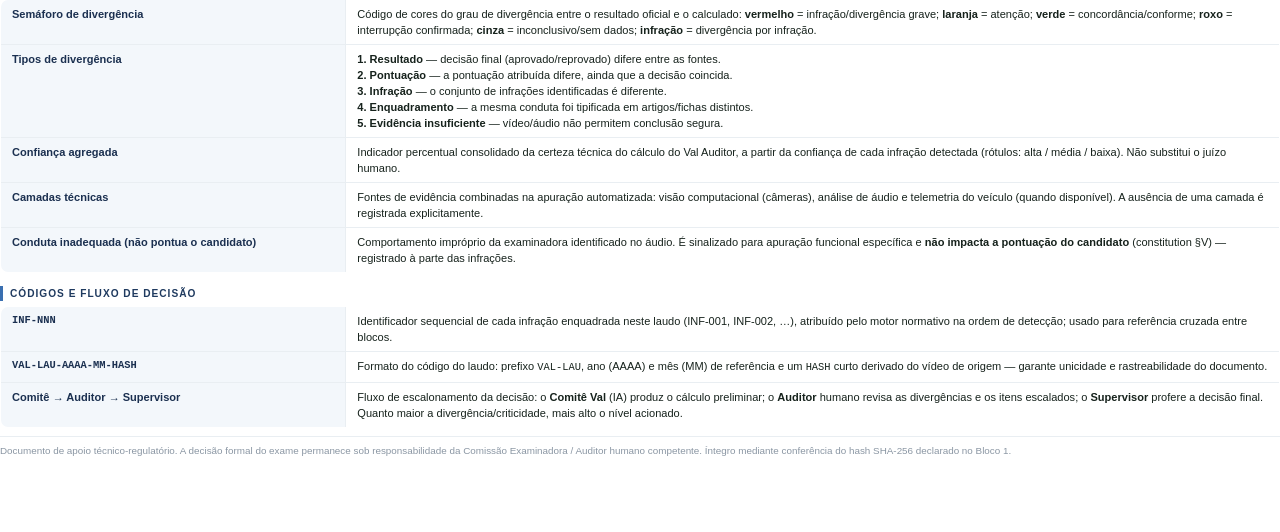
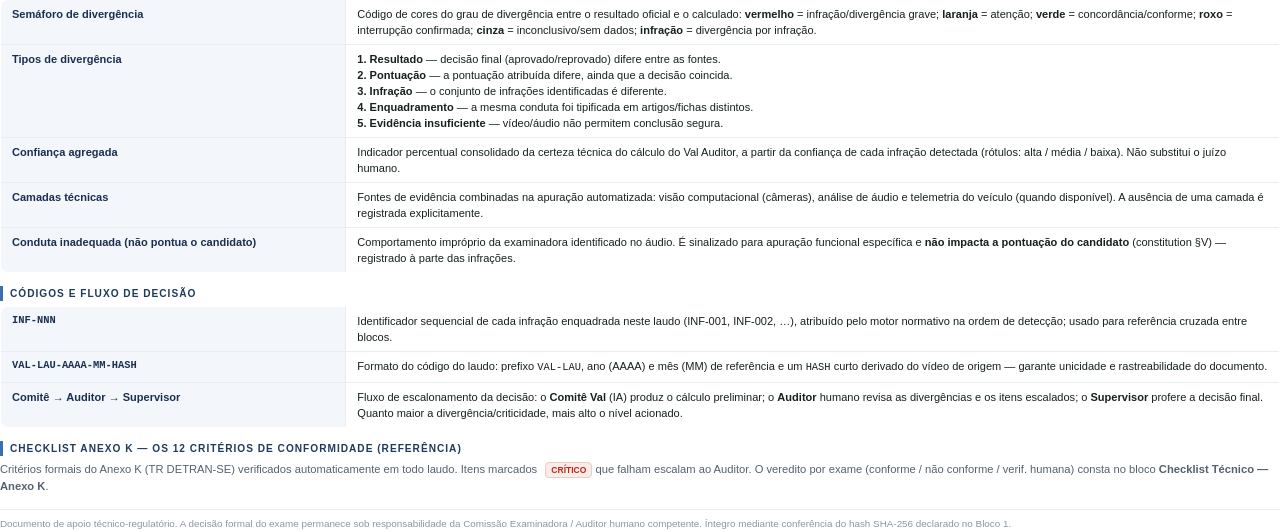
Before and after one commit to lbigor/valbot-api, a Python web app: template src/reporting/templates/laudo_v2.html in a window 1280 px wide. Shown: the part 3850-4382 px from the top of the page. Before the commit the page ends 4306 px from the top, so only its background shows below. Run offline with Jinja, Linux system fonts and the light colour scheme; the template is opened without the code that fills it, so the values that code supplies are empty.

Commit message:
feat(reporting): lista os 12 criterios do Anexo K na secao de referencia (glossario)
Adiciona ao 'documento de referencia' (Glossario e Notas Tecnicas) a relacao
dos 12 criterios de conformidade do Anexo K (TR DETRAN-SE), em 2 colunas,
numerada e com os criticos (1,2,8,9,10) marcados — renderizada da propria
fonte checklist_anexo_k.itens (sem veredito; conteudo de referencia, igual em
todo laudo). Sem mudanca no Python; deterministico.

Co-Authored-By: Claude Opus 4.8 (1M context) <noreply@anthropic.com>

```diff
--- a/src/reporting/templates/laudo_v2.html
+++ b/src/reporting/templates/laudo_v2.html
@@ -407,6 +407,12 @@
   .ck-inline .ck-esc{ background:var(--amber-bg); color:var(--amber); border:1px solid var(--amber-bd);
     font-weight:800; font-size:6.6pt; letter-spacing:.4px; padding:2px 7px; border-radius:4px; }
   .ck-inline .ck-ref{ margin-left:auto; font-family:"Courier New",monospace; font-size:6.8pt; color:var(--muted); }
+  /* lista de referência dos 12 critérios do Anexo K (no glossário) */
+  .ck-ref-list{ display:flex; flex-wrap:wrap; gap:5px 18px; margin-top:2px; }
+  .ck-ref-item{ flex:0 0 46%; display:flex; gap:7px; align-items:baseline; font-size:8pt;
+    color:var(--navy); line-height:1.3; page-break-inside:avoid; }
+  .ck-ref-item .n{ flex:0 0 16px; height:16px; line-height:16px; text-align:center;
+    background:var(--g-700); color:#fff; font-size:6.7pt; font-weight:700; border-radius:4px; }
 </style>
 </head>
 <body>
@@ -916,6 +922,16 @@
     <tr><th>Comitê → Auditor → Supervisor</th><td>Fluxo de escalonamento da decisão: o <b>Comitê Val</b> (IA) produz o cálculo preliminar; o <b>Auditor</b> humano revisa as divergências e os itens escalados; o <b>Supervisor</b> profere a decisão final. Quanto maior a divergência/criticidade, mais alto o nível acionado.</td></tr>
   </table>
 
+  <div class="gloss-cap">Checklist Anexo K — os 12 critérios de conformidade (referência)</div>
+  <p class="lead" style="margin-bottom:7px">Critérios formais do Anexo K (TR DETRAN-SE) verificados automaticamente em todo laudo. Itens marcados
+  <span class="crit">CRÍTICO</span> que falham escalam ao Auditor. O veredito por exame (conforme / não conforme /
+  verif. humana) consta no bloco <b>Checklist Técnico — Anexo K</b>.</p>
+  <div class="ck-ref-list">
+    {% for it in checklist_anexo_k.itens %}
+    <div class="ck-ref-item"><span class="n">{{ it.numero }}</span><span class="q">{{ it.pergunta }}{% if it.critico %} <span class="crit">CRÍTICO</span>{% endif %}</span></div>
+    {% endfor %}
+  </div>
+
   <p class="nota">Documento de apoio técnico-regulatório. A decisão formal do exame permanece sob responsabilidade
   da Comissão Examinadora / Auditor humano competente. Íntegro mediante conferência do hash SHA-256 declarado no Bloco 1.</p>
 </div>
```
